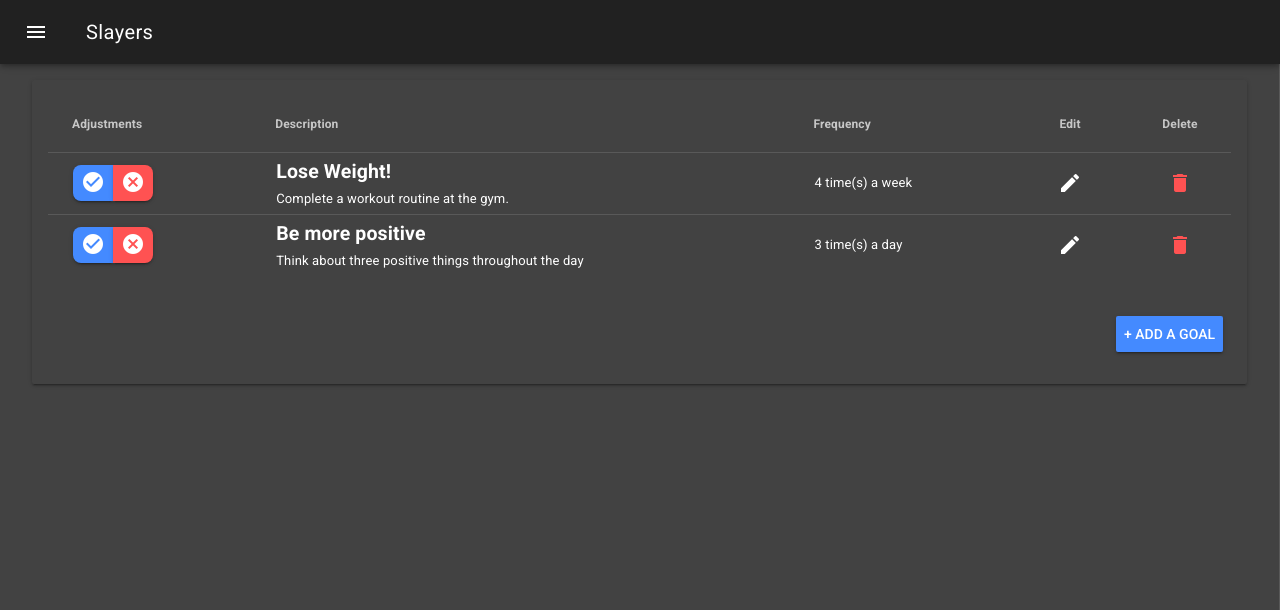
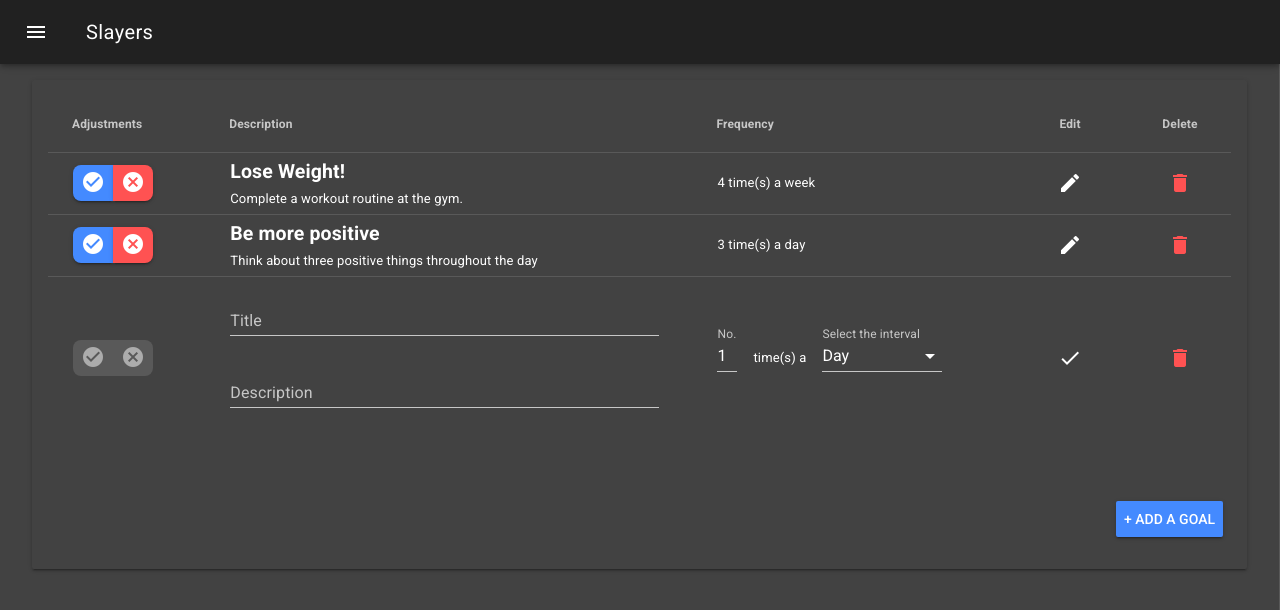
Before and after one commit to alisdair-ashbourne/gr-vue, a Vue app: page /goals in a window 1280 px wide. Both pictures are taken after a click on the button "+ ADD A GOAL". Shown: the top 610 px of the page. Built offline with nearby package versions, Linux system fonts and the light colour scheme; no server answers.

Commit message:
Clean up, add goal adding capabilities

```diff
--- a/src/views/Goal.vue
+++ b/src/views/Goal.vue
@@ -1,7 +1,18 @@
 <template>
   <div>
     <md-card class="md-layout-center md-layout-item">
-      <md-card-content>
+      <md-card-content v-if="!goals.length">
+        <md-empty-state
+          md-rounded
+          md-icon="event"
+          md-label="Create your first goal"
+          md-description="Seems you haven't created any goals. Get Slaying now!"
+        >
+          <md-button class="md-primary md-raised" @click="addGoal">Time to Slay</md-button>
+        </md-empty-state>
+      </md-card-content>
+
+      <md-card-content v-if="goals.length">
         <md-table>
           <md-table-row>
             <md-table-head class="table__adjustment">Adjustments</md-table-head>
@@ -61,7 +72,7 @@
               v-if="!goal.edit"
             >{{goal.frequency.number}} time(s) a {{goal.frequency.interval}}</md-table-cell>
 
-            <md-table-cell v-if="goal.edit">
+            <md-table-cell class="goal__frequency" v-if="goal.edit">
               <div class="md-layout md-alignment-end-center">
                 <md-field class="goal__number">
                   <label :for="`goal-number-${index}`">No.</label>
@@ -102,22 +113,30 @@
             </md-table-cell>
 
             <md-table-cell class="table__icon">
-              <md-button class="md-icon-button md-accent">
+              <md-button class="md-icon-button md-accent" @click="confirmDelete(index)">
                 <md-icon>delete</md-icon>
               </md-button>
             </md-table-cell>
           </md-table-row>
         </md-table>
-      </md-card-content>
 
-      <md-card-content>
         <md-card-actions>
           <div>
-            <md-button type="submit" class="md-primary md-raised">+ Add a Goal</md-button>
+            <md-button type="submit" class="md-primary md-raised" @click="addGoal">+ Add a Goal</md-button>
           </div>
         </md-card-actions>
       </md-card-content>
     </md-card>
+
+    <md-dialog-confirm
+      :md-active.sync="showDialog"
+      md-title="Confirm Goal Deletion"
+      md-content="Are you sure you wish to delete this goal?"
+      md-confirm-text="Confirm"
+      md-cancel-text="Cancel"
+      @md-cancel="cancelDelete"
+      @md-confirm="deleteSelectedGoal"
+    />
   </div>
 </template>
 
@@ -125,7 +144,6 @@
 export default {
   name: 'Goal',
   data: () => ({
-    isEditing: false,
     goals: [
       {
         description: 'Complete a workout routine at the gym.',
@@ -146,7 +164,37 @@ export default {
         edit: false,
       },
     ],
+    isEditing: false,
+    selected: null,
+    showDialog: false,
   }),
+  methods: {
+    addGoal() {
+      const newGoal = {
+        description: '',
+        frequency: {
+          interval: 'day',
+          number: 1,
+        },
+        title: '',
+        edit: true,
+      };
+
+      this.goals.push(newGoal);
+    },
+    cancelDelete() {
+      this.selected = null;
+      this.showDialog = false;
+    },
+    confirmDelete(index) {
+      this.selected = index;
+      this.showDialog = true;
+    },
+    deleteSelectedGoal() {
+      this.goals.splice(this.selected, 1);
+      this.selected = null;
+    },
+  },
 };
 </script>
 
@@ -166,6 +214,9 @@ export default {
       border-radius: 0 8px 8px 0;
     }
   }
+  &__frequency {
+    max-width: 245px;
+  }
   &__interval {
     max-width: 120px;
   }
@@ -178,7 +229,7 @@ export default {
 }
 .table {
   &__adjustment {
-    min-width: 80px;
+    max-width: 118px;
   }
   &__goal-title {
     line-height: 1.2;
```
